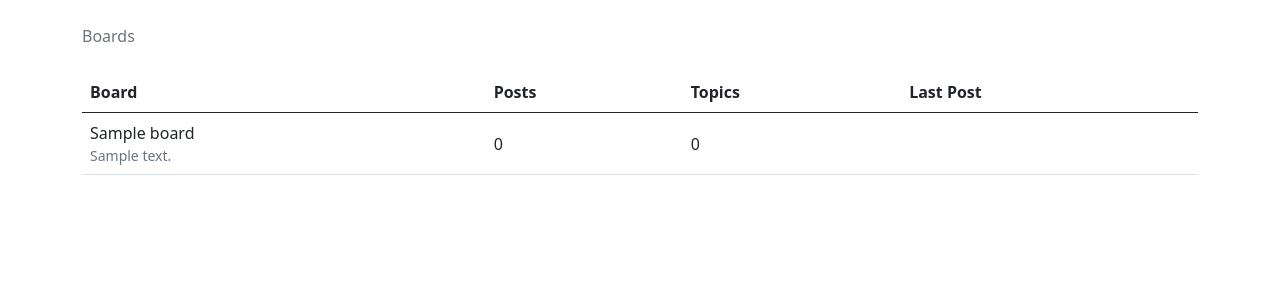
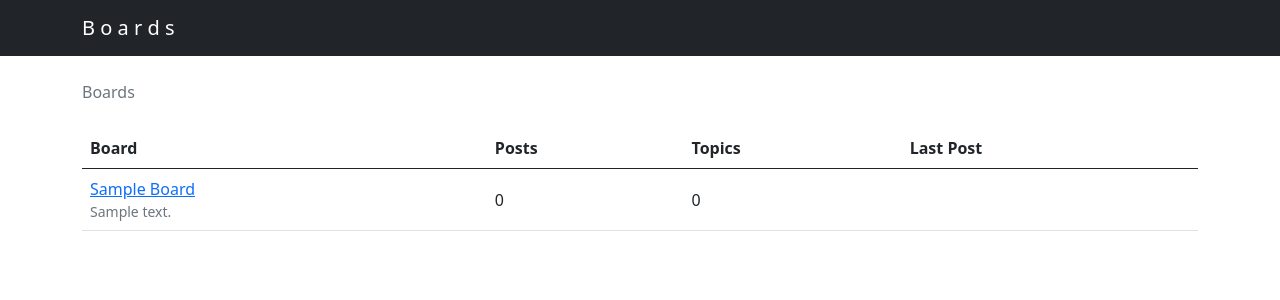
Before and after one commit to kavehkm/Boards, a Django app: page / in a window 1280 px wide. Shown: the top 300 px of the page. Run offline with Django 4.2, Linux system fonts and the light colour scheme; tables that the repository leaves empty hold one stand-in row (values such as "Sample post"); some libraries are stand-ins or nearby versions.

Commit message:
some greate improvements in templates: 1) add navbar 2) add breadcrumb block 3) add some useful comments

```diff
--- a/Boards/templates/base.html
+++ b/Boards/templates/base.html
@@ -6,17 +6,36 @@
     <meta http-equiv="X-UA-Compatible" content="IE=edge">
     <meta name="viewport" content="width=device-width, initial-scale=1.0">
     <title>{% block title %}{% endblock %} | B o a r d s</title>
+    <!-- style block -->
     {% block style %}
     <link rel="stylesheet" href="{% static 'css/bootstrap.min.css' %}">
     {% endblock %}
+    <!-- end style block -->
 </head>
 <body>
+    <!-- navbar -->
+    <nav class="navbar navbar-expand-lg navbar-dark bg-dark">
+        <div class="container">
+            <a class="navbar-brand" href="{% url 'home' %}">B o a r d s</a>
+        </div>
+    </nav>
+    <!-- end navbar -->
     <div class="container">
+        <!-- breadcrumb -->
+        <ol class="breadcrumb my-4">
+        {% block bread %}
+        {% endblock %}
+        </ol>
+        <!-- end breadcrumb -->
+        <!-- content block -->
         {% block content %}
         {% endblock %}
+        <!-- end content block -->
     </div>
+    <!-- js block -->
     {% block js %}
     <script src="{% static 'js/bootstrap.bundle.min.js' %}"></script>
     {% endblock %}
+    <!-- end js block -->
 </body>
 </html>
--- a/Boards/templates/home.html
+++ b/Boards/templates/home.html
@@ -2,10 +2,11 @@
 
 {% block title %}Home{% endblock %}
 
+{% block bread %}
+<li class="breadcrumb-item active">Boards</li>
+{% endblock %}
+
 {% block content %}
-<ol class="breadcrumb my-4">
-    <li class="breadcrumb-item active">Boards</li>
-</ol>
 <table class="table">
     <thead class="thead-inverse">
         <tr>
@@ -19,7 +20,7 @@
         {% for board in boards %}
         <tr>
             <td>
-                {{ board.name }}
+                <a href="{{ board.absolute_url }}">{{ board.name | title }}</a>
                 <small class="text-muted d-block">{{ board.description }}</small>
             </td>
             <td class="align-middle">0</td>
```
